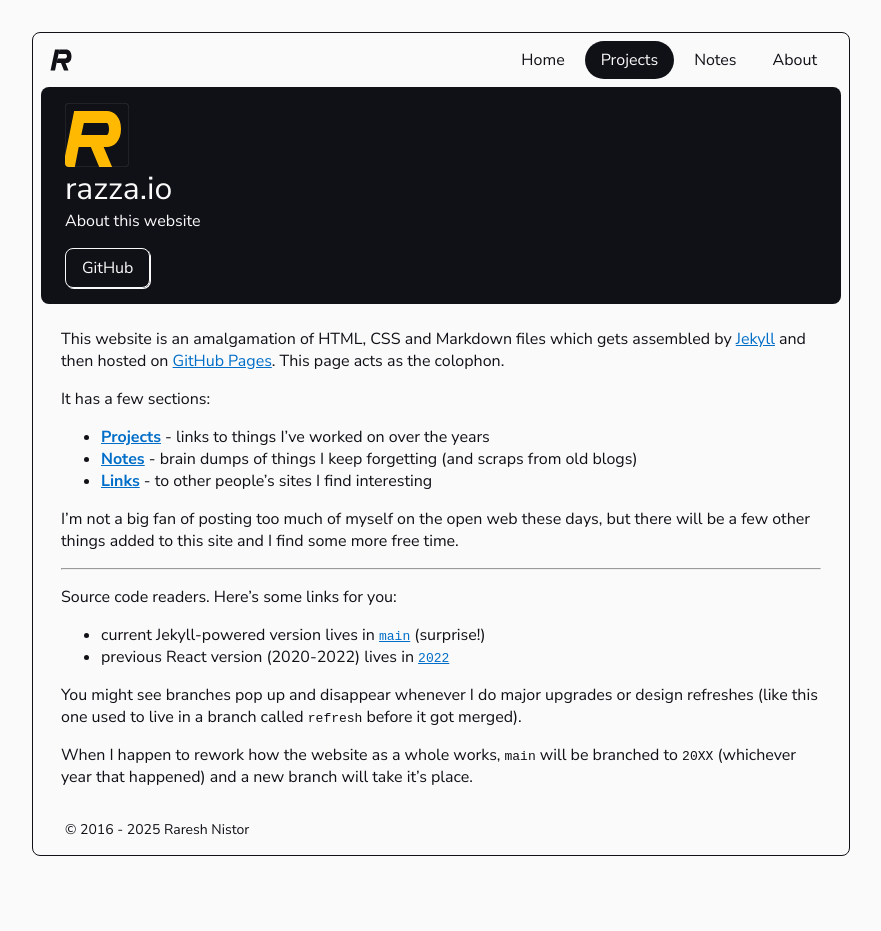
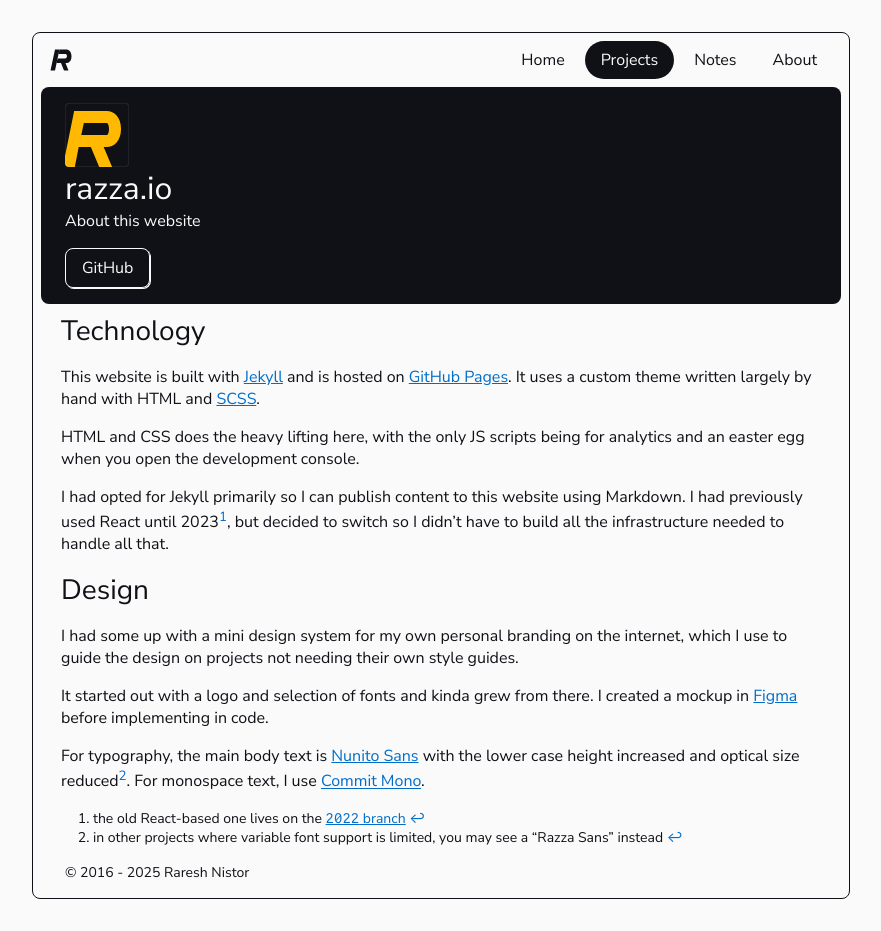
Before and after one commit to itisrazza/razza.io, a Jekyll site: the page built from _projects/razza.io.md, in a window 1280 px wide. Shown: the whole page, without its empty margins (199-1080 px from the left). Built offline with Jekyll 4.4.1, drawn with Linux system fonts in a browser that asks for light colours; before the commit the page ends 900 px from its top, so only the background shows below that.

Commit message:
Add about page and update website page

```diff
--- a/_layouts/home.html
+++ b/_layouts/home.html
@@ -31,8 +31,8 @@ nav_tag: home
         </div>
         <div class="home-about-links">
             <a href="{{ 'about' | relative_url }}">About</a>
-            <a href="{{ 'uses' | relative_url }}">Uses</a>
-            <a href="{{ 'now' | relative_url }}">Now</a>
+            <!-- <a href="{{ 'uses' | relative_url }}">Uses</a> -->
+            <!-- <a href="{{ 'now' | relative_url }}">Now</a> -->
         </div>
     </div>
 </section>
--- a/_projects/razza.io.md
+++ b/_projects/razza.io.md
@@ -8,33 +8,40 @@ links:
     url: https://github.com/itisrazza/razza.io
 ---
 
-This website is an amalgamation of HTML, CSS and Markdown files which gets assembled by [Jekyll] and then hosted on [GitHub Pages]. This page acts as the colophon.
+## Technology
 
-It has a few sections:
-
-* **[Projects]** - links to things I've worked on over the years
-* **[Notes]** - brain dumps of things I keep forgetting (and scraps from old blogs)
-* **[Links]** - to other people's sites I find interesting
-
-I'm not a big fan of posting too much of myself on the open web these days, but there will be a few other things added to this site and I find some more free time.
+This website is built with [Jekyll] and is hosted on [GitHub Pages]. It uses a
+custom theme written largely by hand with HTML and [SCSS].
 
 [Jekyll]: https://jekyllrb.com/
 [GitHub Pages]: https://pages.github.com/
+[SCSS]: https://sass-lang.com/
 
-[Projects]: /projects
-[Notes]: /notes
-[Links]: /links
+HTML and CSS does the heavy lifting here, with the only JS scripts being for
+analytics and an easter egg when you open the development console.
 
----
+I had opted for Jekyll primarily so I can publish content to this website using
+Markdown. I had previously used React until 2023[^old-react], but decided to switch so
+I didn't have to build all the infrastructure needed to handle all that.
 
-Source code readers. Here's some links for you:
+[^old-react]: the old React-based one lives on the [`2022` branch](https://github.com/itisrazza/razza.io/tree/2022)
 
-* current Jekyll-powered version lives in [`main`][main] (surprise!)
-* previous React version (2020-2022) lives in [`2022`][2022]
+## Design
 
-[main]: https://github.com/itisrazza/razza.io/tree/main
-[2022]: https://github.com/itisrazza/razza.io/tree/2022
+I had some up with a mini design system for my own personal branding on the
+internet, which I use to guide the design on projects not needing their own
+style guides.
 
-You might see branches pop up and disappear whenever I do major upgrades or design refreshes (like this one used to live in a branch called `refresh` before it got merged).
+It started out with a logo and selection of fonts and kinda grew from there.
+I created a mockup in [Figma] before implementing in code.
 
-When I happen to rework how the website as a whole works, `main` will be branched to `20XX` (whichever year that happened) and a new branch will take it's place.
+[Figma]: https://www.figma.com/design/4DOj6e0gjkjN80ejJBvFqr/Razza-Design?node-id=3-25&t=WsewlEItHQ3YZFem-1
+
+For typography, the main body text is [Nunito Sans] with the lower case height
+increased and optical size reduced[^razza-sans]. For monospace text, I use
+[Commit Mono].
+
+[^razza-sans]: in other projects where variable font support is limited, you may see a "Razza Sans" instead
+
+[Nunito Sans]: https://fonts.google.com/specimen/Nunito+Sans
+[Commit Mono]: https://commitmono.com/
--- /dev/null
+++ b/_sass/matte/code.scss
@@ -0,0 +1,7 @@
+@use "typography";
+
+code,
+kbd,
+pre {
+    font-family: typography.$mono-font-family;
+}
--- /dev/null
+++ b/_sass/matte/components/footnotes.scss
@@ -0,0 +1,25 @@
+.footnotes {
+    font-size: 0.875rem;
+
+    ol {
+        display: flex;
+        flex-direction: column;
+        margin: unset;
+        padding: unset;
+        padding-inline-start: 2rem;
+
+        li {
+            p {
+                margin-block: unset;
+            }
+        }
+    }
+}
+
+.footnote {
+    text-decoration: none;
+}
+
+.reversefootnote {
+    text-decoration: none;
+}
--- a/_sass/matte/components/index.scss
+++ b/_sass/matte/components/index.scss
@@ -4,3 +4,4 @@
 @use "label";
 @use "project";
 @use "note";
+@use "footnotes";
--- a/_sass/matte/index.scss
+++ b/_sass/matte/index.scss
@@ -1,12 +1,13 @@
 @use "colours";
 @use "typography";
 @use "chrome";
+@use "code";
 
 @use "components";
 @use "pages";
 
 @font-face {
-  font-family: CommitMono;
+  font-family: "Commit Mono";
   src: url("/assets/fonts/commit-mono/commit-mono.woff2");
 }
 
```
Also changed, not shown: about.md (+23 -10 lines), assets/images/design/typography.svg (added).
